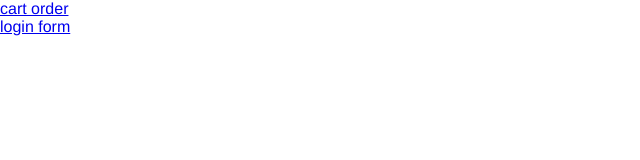
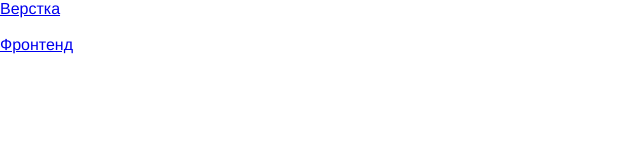
Before and after one commit to dima-gorskov/pt, a website built with webpack: page index.html in a window 1280 px wide. Shown: the whole page, without its empty margins (0-640 px from the left). Built offline with nearby package versions, Linux system fonts and the light colour scheme; files whose address does not match are found by name.

Commit message:
change link title

```diff
--- a/index.html
+++ b/index.html
@@ -6,7 +6,7 @@
     <link rel="shortcut icon" href="#">
 </head>
 <body>
-    <a href="/cart" class="link">cart order</a><br>
-    <a href="/login" class="link">login form</a>
+    <a href="/login" class="link">Верстка</a><br><br>
+    <a href="/cart" class="link">Фронтенд</a>
 </body>
 </html>
```
